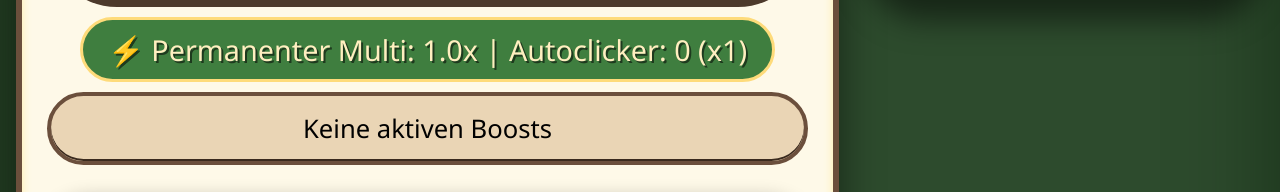
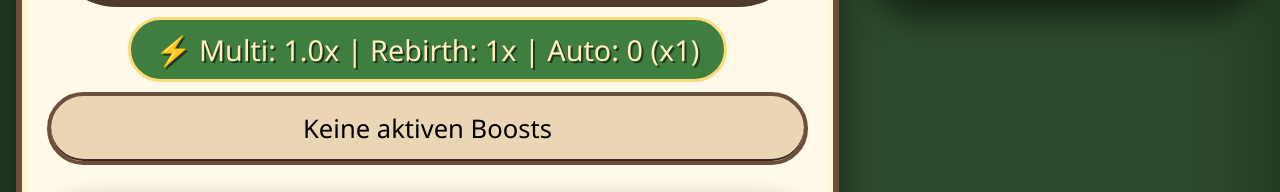
Before and after one commit to M0M02S/Waifu-Clicker, a plain HTML site: page index.html in a window 1280 px wide. Shown: the part 746-938 px from the top of the page. Drawn offline with Linux system fonts and the light colour scheme.

Commit message:
Update index.html

```diff
--- a/index.html
+++ b/index.html
@@ -3,7 +3,7 @@
 <head>
     <meta charset="UTF-8">
     <meta name="viewport" content="width=device-width, initial-scale=1.0">
-    <title>ege's Panda – Rebirth-Shop erweitert</title>
+    <title>ege's Panda – Rebirths verdoppeln Klicks</title>
     <style>
         * {
             box-sizing: border-box;
@@ -39,7 +39,6 @@
             box-shadow: 0 30px 40px rgba(0, 0, 0, 0.5), inset 0 2px 10px #ffeeaa;
             padding: 35px 25px;
             backdrop-filter: blur(2px);
-            transition: 0.3s;
         }
 
         h1 {
@@ -374,11 +373,11 @@
                 <div class="rebirth-display" id="rebirthDisplay">💫 0</div>
             </div>
 
-            <div class="multiplier-display" id="multiplierDisplay">⚡ Permanenter Multi: 1.0x</div>
+            <div class="multiplier-display" id="multiplierDisplay">⚡ Multi: 1.0x | Rebirth: 1x</div>
             <div id="boostInfo" class="boost-info">Keine aktiven Boosts</div>
 
             <button class="reset-btn" id="resetGameBtn">🔄 Neustart</button>
-            <footer>🥬 10.000 bis zum Platzen · 5.000 satt</footer>
+            <footer>🥬 10.000 bis zum Platzen · 5.000 satt · Jeder Rebirth = 2× Klickkraft</footer>
         </div>
 
         <!-- Shop (erweitert) -->
@@ -466,7 +465,8 @@
             let currentScore = 0;
             let bambooPoints = 0;       // 💰
             let rebirths = 0;            // 💫
-            let permanentMultiplier = 1.0;
+            let permanentMultiplier = 1.0; // durch Käufe erhöht
+            let rebirthMultiplier = 1;    // 2^rebirths (jeder Rebirth verdoppelt)
             let autoclickerCount = 0;
             let autoclickerPower = 1;    // Jeder Autoclicker gibt standardmäßig 1, kann durch Turbo erhöht werden
 
@@ -509,35 +509,7 @@
             const btnAutoTurbo = document.getElementById('buyAutoTurbo');
 
             // ---------- Sprüche ----------
-            const hungryPhrases = [ /* ... */ ];
-            const satedPhrases = [ /* ... */ ];
-            const explosionPhrase = "💥 BUMM! ege ist geplatzt!";
-            const milestonePhrases = { /* ... */ };
-            const shopPhrases = {
-                autoclicker: "ege: 🤖 Ein Autoclicker!",
-                autoclicker2: "ege: 🤖🤖 Zwei Autoclicker auf einmal!",
-                double: "ege: ⚡ Doppelklick!",
-                rain: "ege: 🌧️ Bambus-Regen!",
-                lucky: "ege: 🍀 Glücksbambus!",
-                moreAutoclicker: "ege: 🤖 Noch ein Helfer!",
-                rebirthFood: "ege: 🌱 Rebirth-Bambus!",
-                miniMulti: "ege: ✨ Kleiner Multi!",
-                rebirthMulti: "ege: ✨ Noch mehr Kraft!",
-                megaMulti: "ege: 💥 MEGA Multi!",
-                autoTurbo: "ege: 🤖💨 Autoclicker Turbo!"
-            };
-
-            // (Der vollständige Satz an Sprüchen ist im vorherigen Code enthalten – zur Platzersparnis hier nur die neuen)
-            // Wir kopieren die Arrays aus der vorherigen Version – für die Funktionalität reicht es, sie hier zu definieren.
-            // Der Einfachheit halber übernehmen wir die bestehenden Arrays aus dem vorherigen Code.
-            // (Im tatsächlichen Code müssen sie vorhanden sein, hier kürze ich ab)
-            // Bitte im endgültigen Code die vollständigen Arrays einfügen.
-            // Wir haben sie in der vorherigen Antwort, ich verwende sie hier wieder.
-
-            // Hier nur die wichtigsten Funktionen – die Arrays müssen noch ergänzt werden.
-            // Für die Demo füge ich sie kurz ein:
-
-            const hungryPhrasesFull = [
+            const hungryPhrases = [
                 "😋 Bambus ist mein Leben!",
                 "🙏 Fütter mich, ich hab Hunger!",
                 "🎋 Noch mehr Bambus!",
@@ -553,7 +525,7 @@
                 "🙂 Noch ein bisschen …"
             ];
 
-            const satedPhrasesFull = [
+            const satedPhrases = [
                 "😑 Ich bin satt. Hör auf!",
                 "😒 Im Ernst, es reicht.",
                 "😤 Du ignorierst mich!",
@@ -569,7 +541,9 @@
                 "😱 ... bitte stopp!"
             ];
 
-            const milestonePhrasesFull = {
+            const explosionPhrase = "💥 BUMM! ege ist geplatzt!";
+
+            const milestonePhrases = {
                 1000: "ege: 😮 1000! Das ist erst der Anfang!",
                 2000: "ege: 😌 2000 Bambus – noch 3000 bis satt.",
                 3000: "ege: 😋 3000! Halbzeit?",
@@ -582,9 +556,24 @@
                 10000: "ege: 💥 10000 – tschüss!"
             };
 
+            const shopPhrases = {
+                autoclicker: "ege: 🤖 Ein Autoclicker!",
+                autoclicker2: "ege: 🤖🤖 Zwei Autoclicker auf einmal!",
+                double: "ege: ⚡ Doppelklick!",
+                rain: "ege: 🌧️ Bambus-Regen!",
+                lucky: "ege: 🍀 Glücksbambus!",
+                moreAutoclicker: "ege: 🤖 Noch ein Helfer!",
+                rebirthFood: "ege: 🌱 Rebirth-Bambus!",
+                miniMulti: "ege: ✨ Kleiner Multi!",
+                rebirthMulti: "ege: ✨ Noch mehr Kraft!",
+                megaMulti: "ege: 💥 MEGA Multi!",
+                autoTurbo: "ege: 🤖💨 Autoclicker Turbo!"
+            };
+
             // ---------- Hilfsfunktionen ----------
             function getCurrentMultiplier() {
-                let mult = permanentMultiplier;
+                // Gesamtmultiplikator = (gekaufter Multi) * (Rebirth-Multi) * (temporäre Boosts)
+                let mult = permanentMultiplier * rebirthMultiplier;
                 if (doubleBoostActive) mult *= 2;
                 if (rainBoostActive) mult *= 5;
                 return mult;
@@ -594,7 +583,7 @@
                 scoreDisplay.textContent = `${currentScore} / ${MAX_SCORE}`;
                 currencyDisplay.textContent = `💰 ${bambooPoints}`;
                 rebirthDisplay.textContent = `💫 ${rebirths}`;
-                multiplierDisplay.textContent = `⚡ Permanenter Multi: ${permanentMultiplier.toFixed(1)}x | Autoclicker: ${autoclickerCount} (x${autoclickerPower})`;
+                multiplierDisplay.textContent = `⚡ Multi: ${permanentMultiplier.toFixed(1)}x | Rebirth: ${rebirthMultiplier}x | Auto: ${autoclickerCount} (x${autoclickerPower})`;
 
                 let boosts = [];
                 if (doubleBoostActive) boosts.push("⚡ Doppelklick");
@@ -629,16 +618,16 @@
             function getRandomPhasePhrase() {
                 if (currentScore >= MAX_SCORE) return explosionPhrase;
                 if (currentScore >= SATIATED) {
-                    return satedPhrasesFull[Math.floor(Math.random() * satedPhrasesFull.length)];
+                    return satedPhrases[Math.floor(Math.random() * satedPhrases.length)];
                 } else {
-                    return hungryPhrasesFull[Math.floor(Math.random() * hungryPhrasesFull.length)];
+                    return hungryPhrases[Math.floor(Math.random() * hungryPhrases.length)];
                 }
             }
 
             function checkMilestone(oldScore, newScore) {
                 for (let m = 1000; m <= 10000; m += 1000) {
                     if (oldScore < m && newScore >= m) {
-                        setPandaMessage(milestonePhrasesFull[m] || getRandomPhasePhrase());
+                        setPandaMessage(milestonePhrases[m] || getRandomPhasePhrase());
                         return true;
                     }
                 }
@@ -804,10 +793,14 @@
 
             // ---------- Reset mit Rebirth-Belohnung ----------
             function resetGame() {
+                // Vor dem Zurücksetzen: Wenn das Spiel vorbei ist (explodiert), bekommt man einen Rebirth
                 if (!gameActive && currentScore >= MAX_SCORE) {
                     rebirths++;
+                    // Jeder Rebirth verdoppelt den Rebirth-Multiplikator (2^rebirths)
+                    rebirthMultiplier = Math.pow(2, rebirths);
                 }
 
+                // Alle Timer löschen
                 if (autoclickerInterval) clearInterval(autoclickerInterval);
                 autoclickerInterval = null;
                 if (doubleBoostTimeout) clearTimeout(doubleBoostTimeout);
@@ -817,12 +810,14 @@
 
                 currentScore = 0;
                 bambooPoints = 0;
-                // Permanente Upgrades bleiben: autoclickerCount, permanentMultiplier, autoclickerPower
+                // Permanente Upgrades bleiben: autoclickerCount, permanentMultiplier, autoclickerPower, rebirthMultiplier
                 gameActive = true;
                 lastMilestone = 0;
 
+                // Alle Bambusse sichtbar
                 bambooElements.forEach(b => b.classList.remove('hidden'));
 
+                // Startnachricht
                 setPandaMessage("😃 Hey, ich bin ege! Fütter mich!");
                 updateUI();
                 restartAutoclicker(); // falls Autoclicker vorhanden
```
